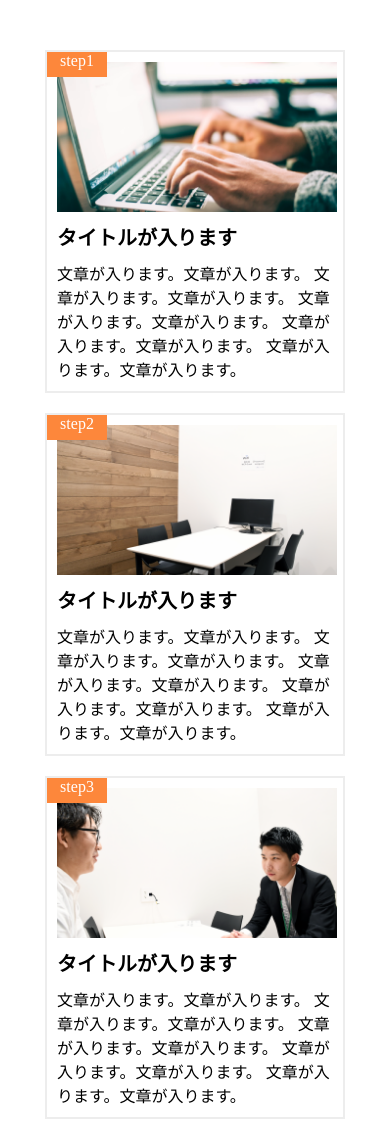
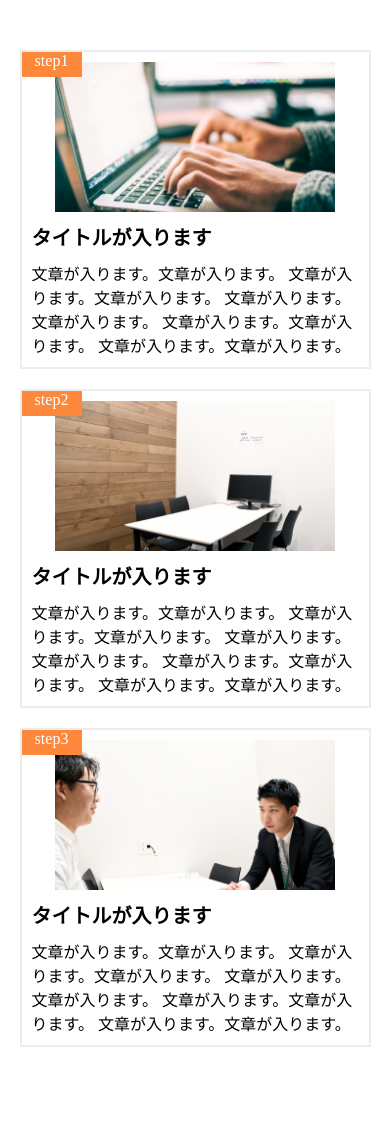
Before and after one commit to tanaka-masato/webcamp-first, a plain HTML site: page index.html in a window 390 px wide. After the commit the page ends 1097 px from the top, so only its background shows below. Drawn offline with Linux system fonts and the light colour scheme.

Commit message:
[update] レスポンシブ時box

```diff
--- a/index.html
+++ b/index.html
@@ -11,7 +11,7 @@
         <div class="container">
             <div class="box">
                 <div class="step">step1</div>
-                <div class="pic_1"></div>
+                <div class="pic pic_1"></div>
                 <h2 class="title">タイトルが入ります</h2>
                 <p class="text">
                     文章が入ります。文章が入ります。
@@ -24,7 +24,7 @@
 
             <div class="box center">
                 <div class="step">step2</div>
-                <div class="pic_2"></div>
+                <div class="pic pic_2"></div>
                 <h2 class="title">タイトルが入ります</h2>
                 <p class="text">
                     文章が入ります。文章が入ります。
@@ -37,7 +37,7 @@
 
             <div class="box">
                 <div class="step">step3</div>
-                <div class="pic_3"></div>
+                <div class="pic pic_3"></div>
                 <h2 class="title">タイトルが入ります</h2>
                 <p class="text">
                     文章が入ります。文章が入ります。
--- a/style.css
+++ b/style.css
@@ -37,30 +37,26 @@ main {
     margin: 0 30px;
 }
 
+
+
 .pic_1 {
+    background-image: url(img/flow01.png);
+}
+
+.pic_2 {
+    background-image: url(img/flow02.png);
+}
+
+.pic_3 {
+    background-image: url(img/flow03.png);
+}
+.pic {
     width: 280px;
     height: 150px;
-    background-image: url(img/flow01.png);
+    margin: 0 auto;
     background-size: cover;
     background-position: center;
 }
-
-.pic_2 {
-    width: 280px;
-    height: 150px;
-    background-image: url(img/flow02.png);
-    background-size: cover;
-    background-position: center;
-}
-
-.pic_3 {
-    width: 280px;
-    height: 150px;
-    background-image: url(img/flow03.png);
-    background-size: cover;
-    background-position: center;
-}
-
 .title {
     margin: 10px 0;
     font-size: 20px;
@@ -73,6 +69,7 @@ main {
     .box {
         float: none;
         margin: 0 auto;
+        width: 100%;
     }
     .center {
         margin: 20px auto;
```
